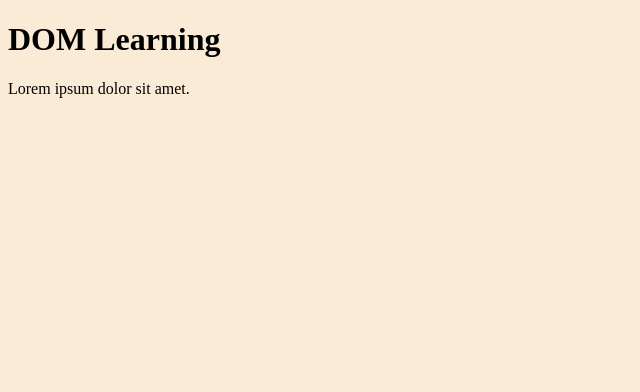
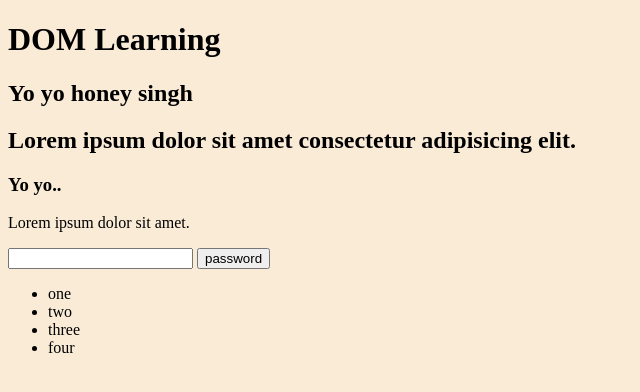
Before and after one commit to Ajay1812/JavaScript-ChaiAurCode, a plain HTML site: page 06_dom/one.html in a window 1280 px wide. Shown: the whole page, without its empty margins (0-640 px from the left). Drawn offline with Linux system fonts and the light colour scheme.

Commit message:
first html

```diff
--- a/06_dom/one.html
+++ b/06_dom/one.html
@@ -1,18 +1,34 @@
 <!DOCTYPE html>
 <html lang="en">
+
 <head>
     <meta charset="UTF-8">
     <title>DOM - Learing</title>
     <style>
-        .bg-black{
+        .bg-black {
             background-color: antiquewhite;
         }
     </style>
 </head>
+
 <body class="bg-black">
-    <div>
-        <h1 id="title" class="heading">DOM Learning</h1>
-        <p>Lorem ipsum dolor sit amet.</p>
+    <h1 id="title" class="heading">DOM Learning
+        <span style="display: none;">TEXT - Test</span>
+    </h1>
+    <h2>Yo yo honey singh</h2>
+    <h2>Lorem ipsum dolor sit amet consectetur adipisicing elit.</h2>
+    <h3>Yo yo..</h3>
+    <p>Lorem ipsum dolor sit amet.</p>
+    <input type="password" name="input" id="pass">
+    <button>password</button>
+    </input>
+    <ul>
+        <li class="list-item">one</li>
+        <li class="list-item">two</li>
+        <li class="list-item">three</li>
+        <li class="list-item">four</li>
+    </ul>
     </div>
 </body>
+
 </html>
```
